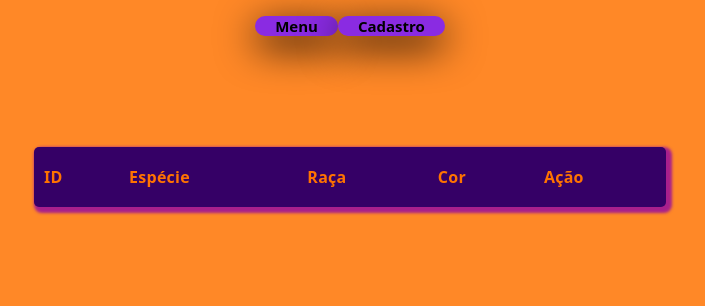
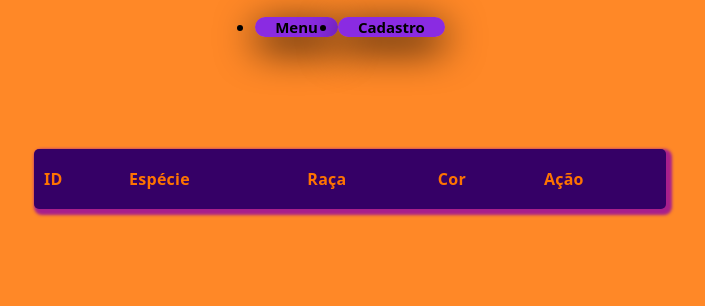
Before and after one commit to Paulodferreira1/PetShop, a Flask app: page /exibir in a window 1280 px wide. Shown: the top 306 px of the page, without its empty margins (290-995 px from the left). Run offline with Flask 3, Linux system fonts and the light colour scheme; data that the repository does not hold is empty.

Commit message:
ultimo teste

```diff
--- a/flaskr/static/Exibicao.css
+++ b/flaskr/static/Exibicao.css
@@ -26,13 +26,6 @@ body{
 
 /*-----------------------------*/
 
-.Menus ul li{  /*--Posição --*/
-    list-style: none;
-    display: flex;
-    margin-right: 30px;
-    align-items: center;
-    margin: center;
-}
 @media (max-width: 768px) {
     .Menus ul { flex-direction: column; }
 
```
